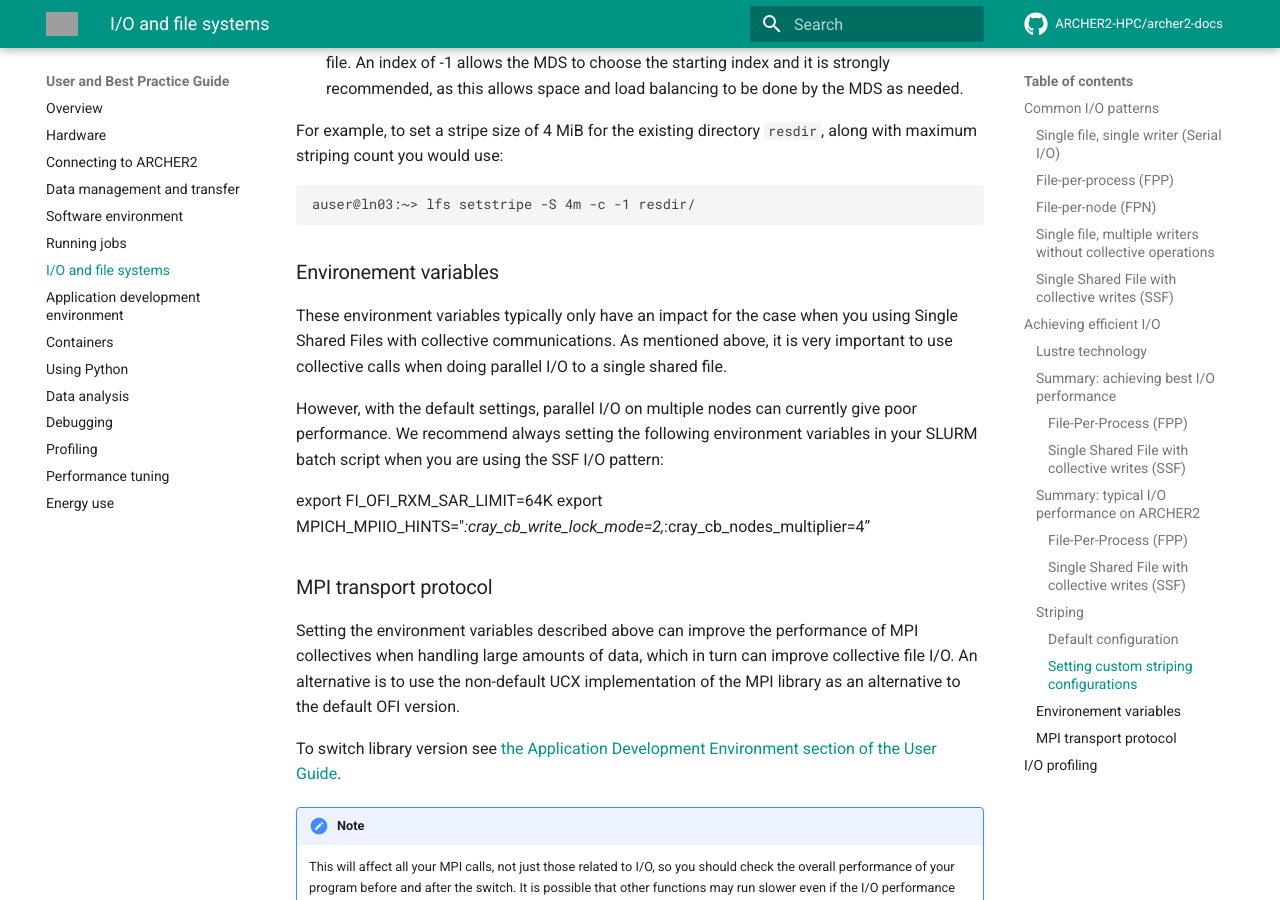
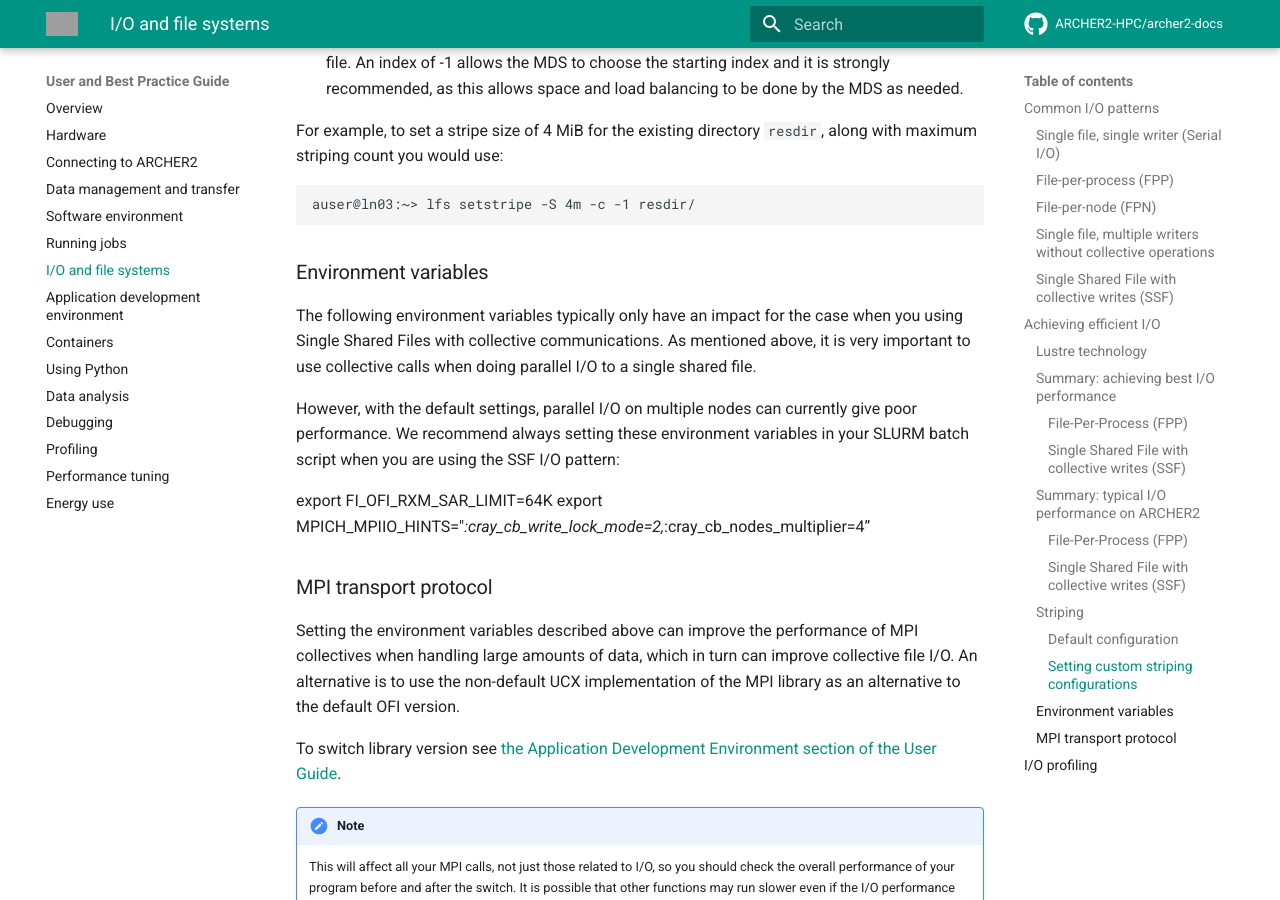
Before and after one commit to ARCHER2-HPC/archer2-docs, an MkDocs documentation site: the page built from docs/user-guide/io.md, in a window 1280 px wide and 900 px high, scrolled down 5619 px. Built offline with MkDocs 1.6.1 and Material for MkDocs 9.7.7, drawn with Linux system fonts in a browser that asks for light colours; comment, search, counter and statistics services are not loaded; some of the changed text lies outside the part shown; grey boxes are pictures that could not be loaded.

Commit message:
Address reviewer's comments

```diff
--- a/docs/user-guide/io.md
+++ b/docs/user-guide/io.md
@@ -249,16 +249,16 @@ For example, to set a stripe size of 4 MiB for the existing directory
 
     auser@ln03:~> lfs setstripe -S 4m -c -1 resdir/
 
-### Environement variables
+### Environment variables
 
-These environment variables typically only have an impact for the case
+The following environment variables typically only have an impact for the case
 when you using Single Shared Files with collective communications.
 As mentioned above, it is very important to use collective calls when
 doing parallel I/O to a single shared file.
 
 However, with the default settings, parallel I/O on multiple nodes can
-currently give poor performance. We recommend always setting the
-following environment variables in your SLURM batch script when
+currently give poor performance. We recommend always setting these
+environment variables in your SLURM batch script when
 you are using the SSF I/O pattern:
 
   export FI_OFI_RXM_SAR_LIMIT=64K
@@ -304,7 +304,8 @@ variable in your Slurm script
 Amongst other things, this will give you information on how many
 independent and collective I/O operations were issued. If you see a
 large number of independent operations compared to collectives, this
-indicates that you have inefficient I/O patterns and you should check that you are calling your parallel I/O library correctly.
+indicates that you have inefficient I/O patterns and you should check
+that you are calling your parallel I/O library correctly.
 
 Although this information comes from the MPI library, it is still
 useful for users of higher-level libraries such as HDF5 as they all
```
Also changed, not shown: other parts of docs/user-guide/io.md (+1 -1 lines).
